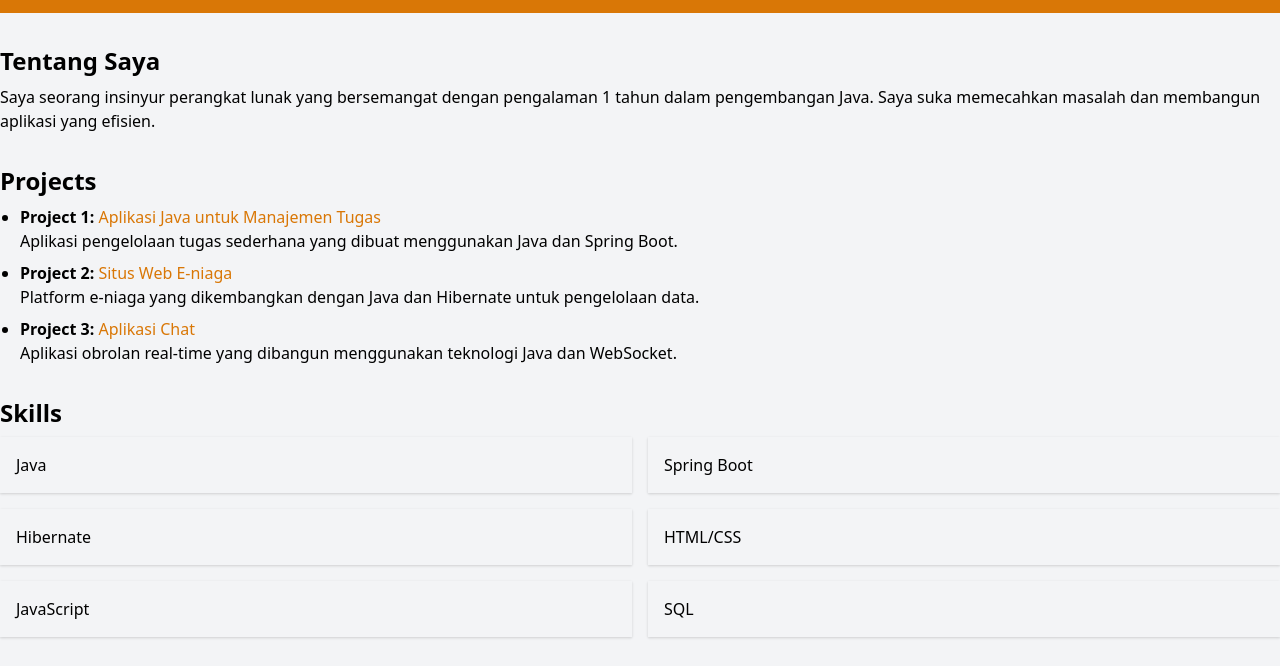
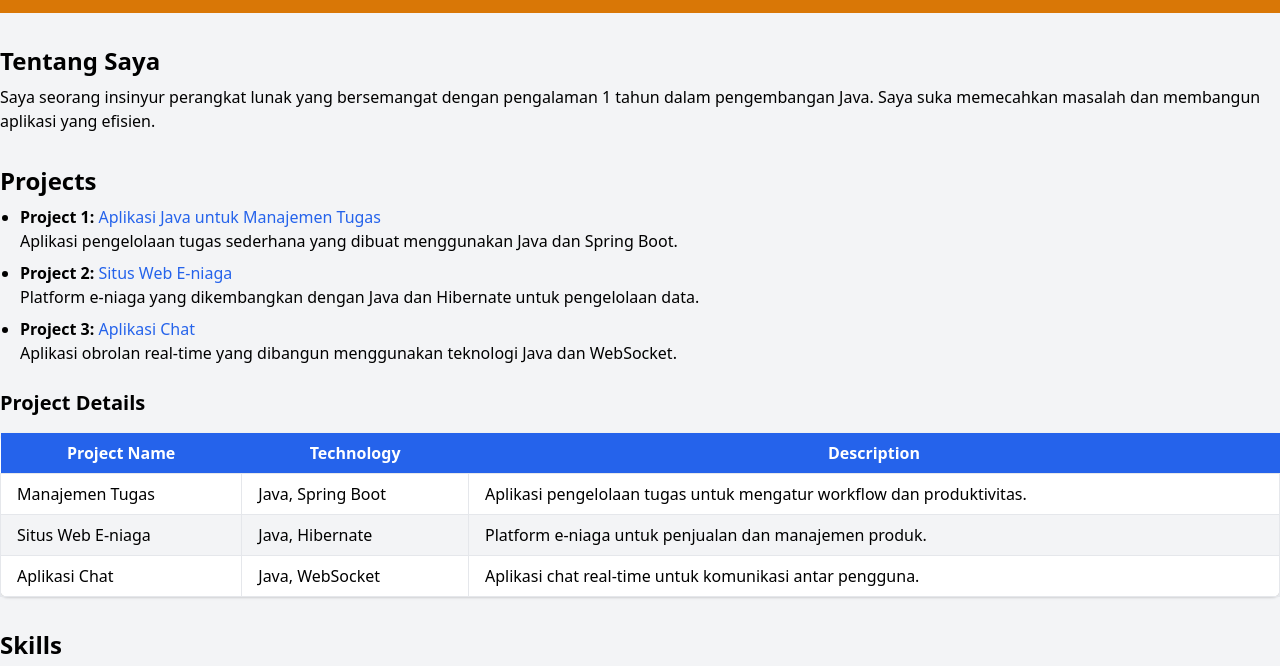
Before and after one commit to dilvaxraps/portofolio, a plain HTML site: page index.html in a window 1280 px wide. Shown: the part 103-769 px from the top of the page. Drawn offline with nearby package versions, Linux system fonts and the light colour scheme.

Commit message:
Update index.html

```diff
--- a/index.html
+++ b/index.html
@@ -25,18 +25,49 @@
     <h2 class="text-2xl font-bold">Projects</h2>
     <ul class="list-disc pl-5">
         <li class="mt-2">
-                    <strong>Project 1:</strong> <a href="#" class="text-yellow-600 hover:underline">Aplikasi Java untuk Manajemen Tugas</a>
+            <strong>Project 1:</strong> <a href="#" class="text-blue-600 hover:underline">Aplikasi Java untuk Manajemen Tugas</a>
             <p>Aplikasi pengelolaan tugas sederhana yang dibuat menggunakan Java dan Spring Boot.</p>
         </li>
         <li class="mt-2">
-                    <strong>Project 2:</strong> <a href="#" class="text-yellow-600 hover:underline">Situs Web E-niaga</a>
+            <strong>Project 2:</strong> <a href="#" class="text-blue-600 hover:underline">Situs Web E-niaga</a>
             <p>Platform e-niaga yang dikembangkan dengan Java dan Hibernate untuk pengelolaan data.</p>
         </li>
         <li class="mt-2">
-                    <strong>Project 3:</strong> <a href="#" class="text-yellow-600 hover:underline">Aplikasi Chat</a>
+            <strong>Project 3:</strong> <a href="#" class="text-blue-600 hover:underline">Aplikasi Chat</a>
             <p>Aplikasi obrolan real-time yang dibangun menggunakan teknologi Java dan WebSocket.</p>
         </li>
     </ul>
+
+    <!-- Tabel Baru -->
+    <div class="mt-6">
+        <h3 class="text-xl font-bold">Project Details</h3>
+        <table class="table-auto w-full mt-4 bg-white shadow rounded-lg">
+            <thead>
+                <tr class="bg-blue-600 text-white">
+                    <th class="px-4 py-2">Project Name</th>
+                    <th class="px-4 py-2">Technology</th>
+                    <th class="px-4 py-2">Description</th>
+                </tr>
+            </thead>
+            <tbody>
+                <tr>
+                    <td class="border px-4 py-2">Manajemen Tugas</td>
+                    <td class="border px-4 py-2">Java, Spring Boot</td>
+                    <td class="border px-4 py-2">Aplikasi pengelolaan tugas untuk mengatur workflow dan produktivitas.</td>
+                </tr>
+                <tr class="bg-gray-100">
+                    <td class="border px-4 py-2">Situs Web E-niaga</td>
+                    <td class="border px-4 py-2">Java, Hibernate</td>
+                    <td class="border px-4 py-2">Platform e-niaga untuk penjualan dan manajemen produk.</td>
+                </tr>
+                <tr>
+                    <td class="border px-4 py-2">Aplikasi Chat</td>
+                    <td class="border px-4 py-2">Java, WebSocket</td>
+                    <td class="border px-4 py-2">Aplikasi chat real-time untuk komunikasi antar pengguna.</td>
+                </tr>
+            </tbody>
+        </table>
+    </div>
 </section>
 
         <section class="mb-8">
```
Lines whose indentation alone changed are shown as unchanged.
